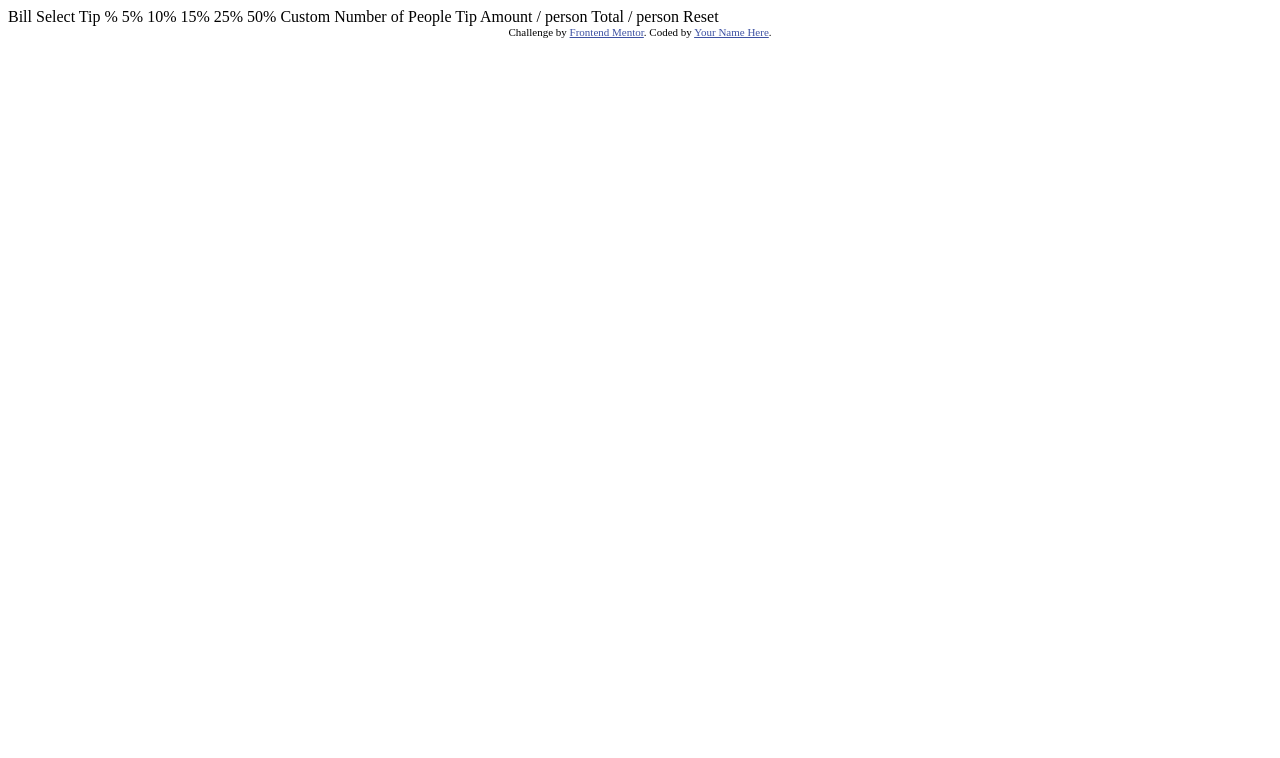
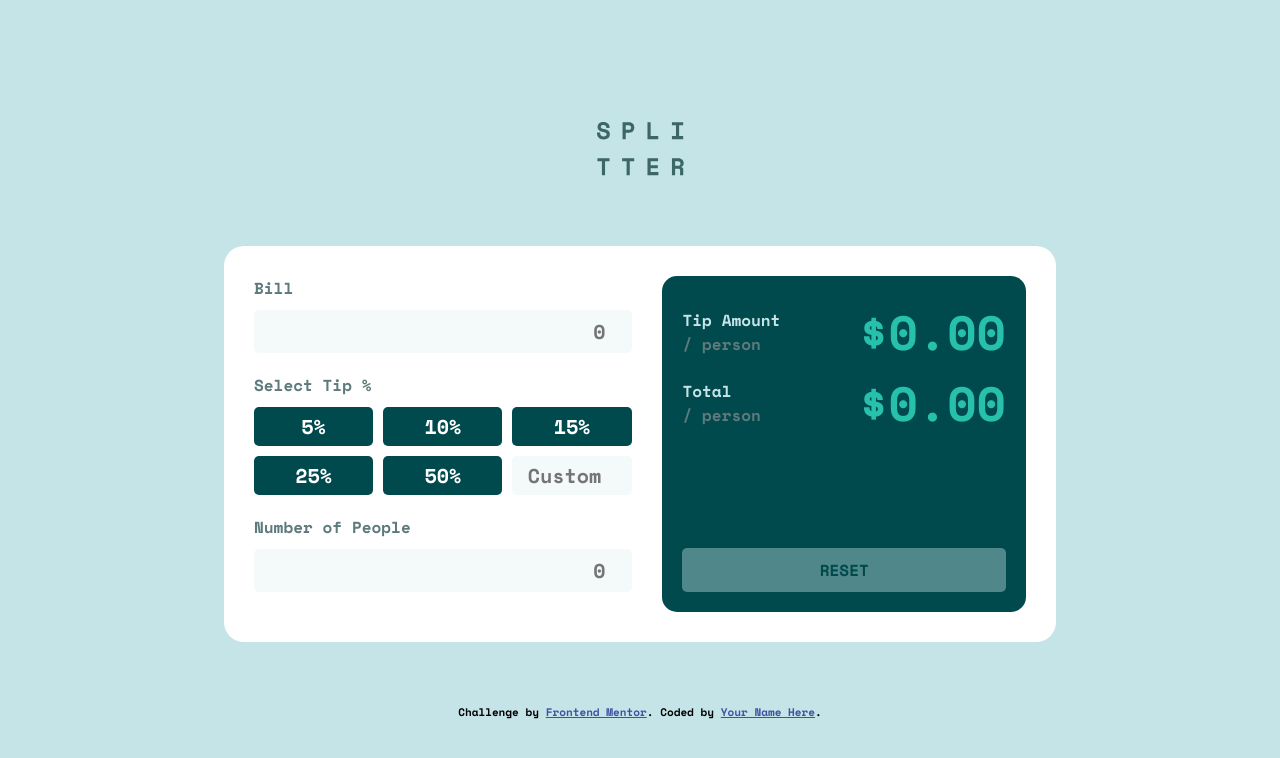
Before and after one commit to TRIPLE-ADE/tip-calculator-app-main, a plain HTML site: page index.html in a window 1280 px wide. Drawn offline with nearby package versions, Linux system fonts and the light colour scheme.

Commit message:
updating...

```diff
--- /dev/null
+++ b/app.js
@@ -0,0 +1,82 @@
+'use strict';
+
+const tipBtn = document.querySelectorAll('.tip-btn');
+const custom = document.getElementById('custom')
+const bill = document.getElementById('bill');
+const people = document.getElementById('people');
+const tipAmount = document.querySelector('.tip-value');
+const total = document.querySelector('.total-value');
+const resetBtn = document.querySelector('.reset');
+
+tipBtn.forEach(e => {
+    e.addEventListener('click', function () {
+        if (people.value && bill.value) {
+            let tip = Number(e.textContent.replace("%",''));
+            const billInput = parseInt(bill.value);
+            const peopleInput = parseInt(people.value);
+            const billTipPercent = billInput * tip/100;
+            const totalAmount = billTipPercent + billInput;
+            const tipPerPerson = billTipPercent/peopleInput;
+            const totalPerPerson = (totalAmount/peopleInput).toFixed(2);
+            resetBtn.style.backgroundColor = "hsl(172, 67%, 45%)";
+            resetBtn.style.opacity = 1;
+
+            total.textContent = `$${totalPerPerson}`;
+            tipAmount.textContent = `$${tipPerPerson}`;
+
+        }else{
+            if(bill.value == '' ){
+                bill.style.borderColor = 'red';
+            }
+            else if(people.value == ''){
+                people.style.borderColor = 'red'
+            }
+
+            setTimeout(() => {
+                people.style.borderColor = 'hsl(172, 67%, 45%)';
+                bill.style.borderColor = 'hsl(172, 67%, 45%)';
+            }, 2000);
+        }
+    })
+
+})
+
+custom.addEventListener('keyup', function (e) {
+    if (people.value && bill.value) {
+
+        let tip = Number(custom.value);
+        console.log(tip)
+        const billInput = parseInt(bill.value);
+        const peopleInput = parseInt(people.value);
+        const billTipPercent = billInput * tip/100;
+        const totalAmount = billTipPercent + billInput;
+        const tipPerPerson = billTipPercent/peopleInput;
+        const totalPerPerson = (totalAmount/peopleInput).toFixed(2);
+        resetBtn.style.backgroundColor = "hsl(172, 67%, 45%)";
+        resetBtn.style.opacity = 1;
+
+        total.textContent = `$${totalPerPerson}`;
+        tipAmount.textContent = `$${tipPerPerson}`;
+
+    } else{
+        if(people.value == ''){
+            people.style.borderColor = 'red'
+        } else if(bill.value == '' ){
+            bill.style.borderColor = 'red';
+        }
+
+        setTimeout(() => {
+            people.style.borderColor = 'hsl(172, 67%, 45%)';
+            bill.style.borderColor = 'hsl(172, 67%, 45%)';
+        }, 2000);
+    }
+
+})
+
+resetBtn.addEventListener('click', function () {
+    total.textContent = '$0.00';
+    tipAmount.textContent = '$0.00';
+    people.value = ''
+    bill.value = ''
+    custom.value = ''
+})
--- a/index.html
+++ b/index.html
@@ -6,39 +6,97 @@
 
   <link rel="icon" type="image/png" sizes="32x32" href="./images/favicon-32x32.png">
 
+  <link rel="preconnect" href="https://fonts.googleapis.com">
+  <link rel="preconnect" href="https://fonts.gstatic.com" crossorigin>
+  <link href="https://fonts.googleapis.com/css2?family=Space+Mono:wght@700&display=swap" rel="stylesheet">
+
   <title>Frontend Mentor | Tip calculator app</title>
 
+  <link rel="stylesheet" href="style.css">
   <!-- Feel free to remove these styles or customise in your own stylesheet 👍 -->
   <style>
-    .attribution { font-size: 11px; text-align: center; }
-    .attribution a { color: hsl(228, 45%, 44%); }
+
   </style>
 </head>
 <body>
 
-  Bill
+  <main>
+    <!-- top image start  -->
+    <img src="./images/logo.svg" alt="">
+    <!-- top image end -->
 
-  Select Tip %
-  5%
-  10%
-  15%
-  25%
-  50%
-  Custom
+    <!-- main container section start -->
+    <section class="container">
 
-  Number of People
+      <!-- input section start -->
+      <section class="input-section">
 
-  Tip Amount
-  / person
+        <!-- bill input start -->
+        <div class="bill">
+          <label for="bill">Bill</label>
+          <input type="number" name="bill" id="bill" placeholder="0">
+        </div>
+        <!-- bill input end -->
 
-  Total
-  / person
+        <!-- tip selection start -->
+        <div class="tip">
+          <label for="">Select Tip %</label>
+          <div>
+            <button class="tip-btn">5%</button>
+            <button class="tip-btn">10%</button>
+            <button class="tip-btn">15%</button>
+            <button class="tip-btn">25%</button>
+            <button class="tip-btn">50%</button>
+            <input type="number" name="custom" id="custom" placeholder="Custom">
+          </div>
+        </div>
+        <!-- tip selection end -->
 
-  Reset
+        <!-- people number input start -->
+        <div class="people">
+          <label for="People">Number of People</label>
+          <input type="number" name="people" id="people" placeholder="0">
+        </div>
+        <!-- people number input end -->
+
+      </section>
+      <!-- input section end -->
+
+      <!-- output section start -->
+      <section class="output-section">
+        <div class="tip-output">
+          <div class="tip-info">
+            <P>Tip Amount</P>
+            <P>/ person</P>
+          </div>
+          <div class="tip-number">
+            <p class="tip-value">$0.00</p>
+          </div>
+        </div>
+        <div class="total">
+          <div class="total-info">
+            <P>Total</P>
+            <p>/ person</p>
+          </div>
+          <div class="total-number">
+            <p class="total-value">$0.00</p>
+          </div>
+        </div>
+        <!-- <input type="reset" value="RESET"> -->
+        <button class="reset">RESET</button>
+      </section>
+      <!-- output section end -->
+    </section>
+    <!-- main container section end -->
+
+  </main>
 
   <div class="attribution">
     Challenge by <a href="https://www.frontendmentor.io?ref=challenge" target="_blank">Frontend Mentor</a>.
     Coded by <a href="#">Your Name Here</a>.
   </div>
+  <script src="app.js">
+
+</script>
 </body>
 </html>
--- /dev/null
+++ b/style.css
@@ -0,0 +1,159 @@
+/*
+=============================================
+Global Styles
+=============================================
+*/
+*{
+    box-sizing: border-box;
+    margin: 0;
+    padding: 0;
+    font-family: 'Space Mono', monospace;
+}
+:root{
+    --strongCyan: hsl(172, 67%, 45%);
+    --VeryDarkCyan: hsl(183, 100%, 15%);
+    --DarkGrayishCyan: hsl(186, 14%, 43%);
+    --GrayishCyan: hsl(184, 14%, 56%);
+    --LightGrayishCyan: hsl(185, 41%, 84%);
+    --VeryLightGrayish: hsl(189, 41%, 97%);
+    --White: hsl(0, 0%, 100%);
+
+}
+body{
+    background-color:var(--LightGrayishCyan) ;
+    display: flex;
+    flex-direction: column;
+    align-items: center;
+    justify-content: center;
+    min-height: 90vh;
+}
+/*
+=============================================
+Main section Styles
+=============================================
+*/
+main{
+    width: 100%;
+    margin: auto;
+    display: flex;
+    flex-direction: column;
+    align-items: center;
+    justify-content: center;
+    padding-top: 60px;
+}
+main > img{
+    padding-bottom: 70px;
+}
+
+.container{
+    width: 65%;
+    margin: auto;
+    background-color: var(--White);
+    display: flex;
+    gap: 30px;
+    padding: 30px;
+    border-radius: 20px;
+}
+.container > section{
+    width: 50%;
+    border-radius: 15px;
+}
+
+/* input section styling */
+.input-section input:focus, .input-section input:hover {
+    border: 2px solid var(--strongCyan);
+}
+
+.bill, .tip{
+    padding-bottom: 20px;
+}
+.bill input, .people input{
+    display: block;
+    width: 100%;
+    border: 2px solid transparent;
+}
+label{
+    display: block;
+    margin-bottom: 10px;
+    color: var(--DarkGrayishCyan);
+}
+input{
+    background-color: var(--VeryLightGrayish);
+}
+button{
+    background-color: var(--VeryDarkCyan);
+    color: var(--White);
+}
+button:focus{
+    background-color: var(--strongCyan);
+}
+button:hover{
+    background-color: var(--LightGrayishCyan);
+    color: var(--VeryDarkCyan);
+    cursor: pointer;
+}
+button, input{
+    border-radius: 5px;
+    border: none;
+    outline: none;
+    font-size: 20px;
+    padding: 5px 10px;
+}
+input{
+    text-align: right;
+}
+.tip > div{
+    gap: 10px;
+    display: grid;
+    grid-template-columns: repeat(3,31.5%);
+}
+.tip input{
+    grid-column: 3/4;
+}
+#custom{
+    font-size: 20px;
+    text-align: center;
+}
+#custom{
+    padding: 0;
+}
+
+/* output section styling */
+.output-section{
+    background-color: var(--VeryDarkCyan);
+    padding: 20px;
+    color: var(--DarkGrayishCyan);
+}
+.tip-output, .total{
+    display: flex;
+    align-items: center;
+    justify-content: space-between;
+}
+.output-section button{
+    margin-top: 110px;
+    text-align: center;
+    display: block;
+    width:100% ;
+    background-color:var(--LightGrayishCyan) ;
+    color: var(--VeryDarkCyan);
+    opacity: 0.4;
+    font-size: 1rem;
+    padding: 10px 0;
+}
+.output-section button:hover{
+    background-color: var(--LightGrayishCyan);
+    opacity: 1;
+    cursor: pointer;
+
+}
+
+.tip-number > p, .total-number > p{
+    font-size: 3rem;
+    color: var(--strongCyan);
+}
+.tip-info p:first-child, .total-info P:first-child{
+    color: var(--LightGrayishCyan);
+}
+
+.attribution { font-size: 11px; text-align: center; }
+.attribution a { color: hsl(228, 45%, 44%); }
```
